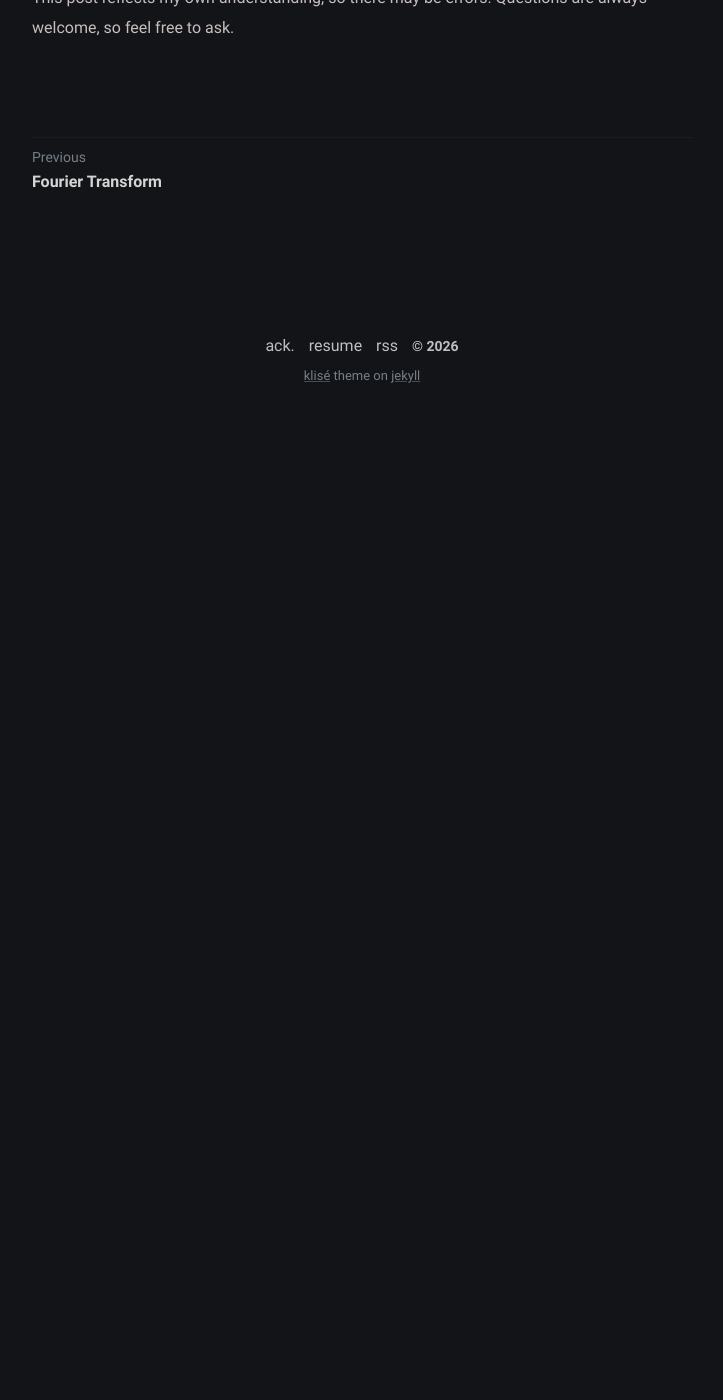
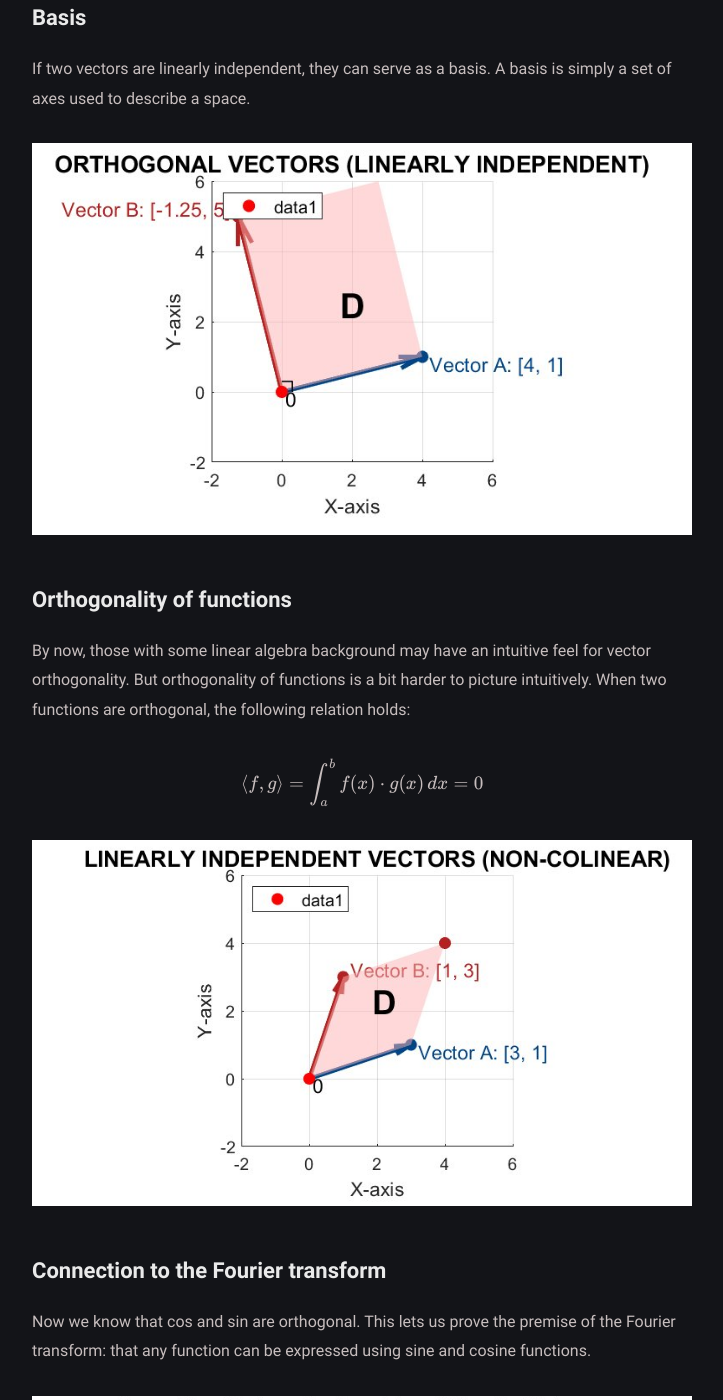
Before and after one commit to Oasisforhaanee/Oasisforhaanee.github.io, a Jekyll site: the page built from _posts/2026-07-26-orthogonality.md, in a window 1280 px wide and 1400 px high, scrolled down 2669 px. Shown: the whole window, without its empty margins (278-1001 px from the left). Built offline with Jekyll 4.4.1, drawn with Linux system fonts in a browser that asks for light colours; comment, search, counter and statistics services are not loaded; before the commit the page ends 3089 px from its top, so only the background shows below that.

Commit message:
Rewrite orthogonality post with all 7 images inline

```diff
--- a/_posts/2026-07-26-orthogonality.md
+++ b/_posts/2026-07-26-orthogonality.md
@@ -39,15 +35,32 @@ $$\langle \mathbf{u},\mathbf{v}\rangle = 0$$
 
 This concept is essential in signal processing, PCA, and quantum mechanics.
 
+![Diagram](/assets/img/orthogonality_img_03.png)
+
 ## Determinant Bonus
 
 For geometric intuition, see [Determinant](https://oasisforhaanee.github.io/2025-11-09-determinant/).
 
+![Diagram](/assets/img/orthogonality_img_04.png)
 
+## Basis
 
+If two vectors are linearly independent, they can serve as a basis. A basis is simply a set of axes used to describe a space.
 
+![Diagram](/assets/img/orthogonality_img_05.png)
 
+## Orthogonality of functions
 
+By now, those with some linear algebra background may have an intuitive feel for vector orthogonality. But orthogonality of functions is a bit harder to picture intuitively. When two functions are orthogonal, the following relation holds:
 
+$$\langle f,g\rangle=\int_a^b f(x)\cdot g(x)\,dx=0$$
+
+![Diagram](/assets/img/orthogonality_img_06.png)
+
+## Connection to the Fourier transform
+
+Now we know that cos and sin are orthogonal. This lets us prove the premise of the Fourier transform: that any function can be expressed using sine and cosine functions.
+
+![Diagram](/assets/img/orthogonality_img_07.png)
 
 This post reflects my own understanding, so there may be errors. Questions are always welcome, so feel free to ask.
```
Also changed, not shown: other parts of _posts/2026-07-26-orthogonality.md (+2 -6 lines).
